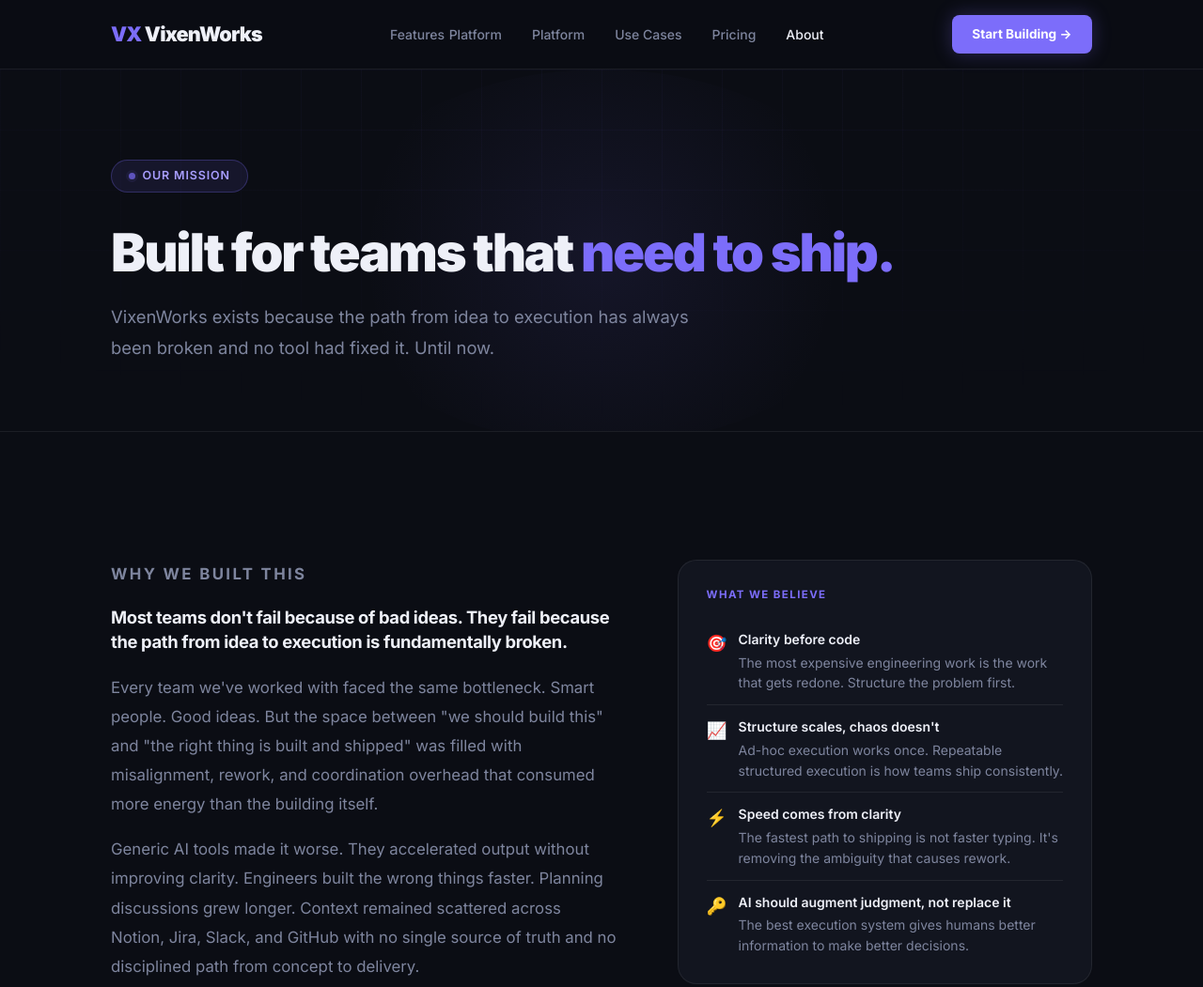
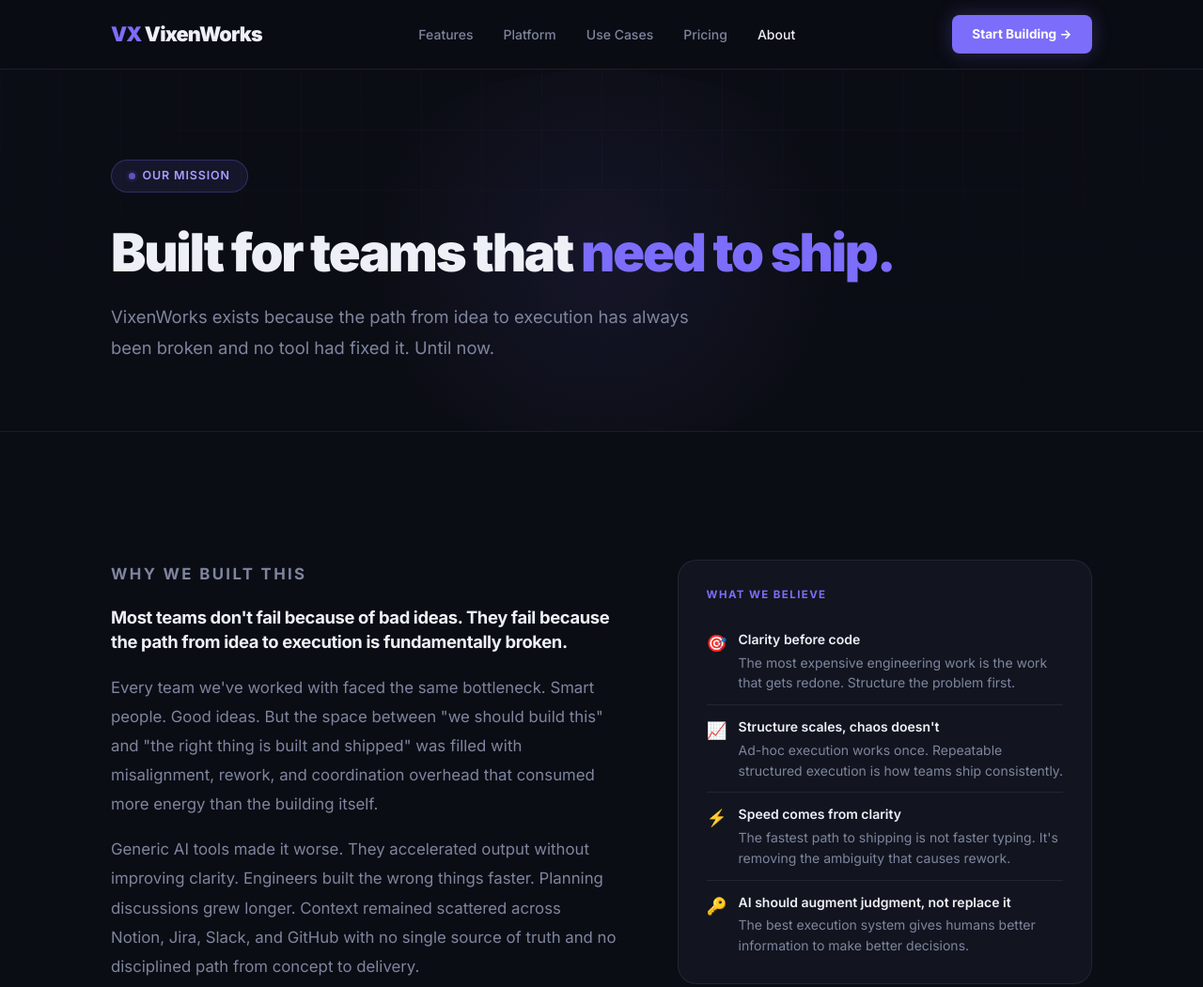
Before and after one commit to VixenWorks/vixenworks.github.io, a plain HTML site: page about.html in a window 1280 px wide. Shown: the top 1051 px of the page at 94% size. Drawn offline with Linux system fonts and the light colour scheme; a script that the page names is missing.

Commit message:
Remove duplicate menu item across all pages

```diff
--- a/about.html
+++ b/about.html
@@ -58,8 +58,7 @@
     <div class="nav-inner">
       <a href="/" class="logo"><span>VX</span> VixenWorks</a>
       <ul class="nav-links" id="navLinks">
-        <li><a href="/features.html">Features</a>
-          <a href="/platform.html">Platform</a></li>
+        <li><a href="/features.html">Features</a></li>
         <li><a href="/platform.html">Platform</a></li>
         <li><a href="/use-cases.html">Use Cases</a></li>
         <li><a href="/pricing.html">Pricing</a></li>
```
Also changed, not shown: blog.html (+1 -2 lines), contact.html (+1 -2 lines), pricing.html (+1 -2 lines), privacy.html (+1 -2 lines), terms.html (+1 -2 lines), use-cases.html (+1 -2 lines).
